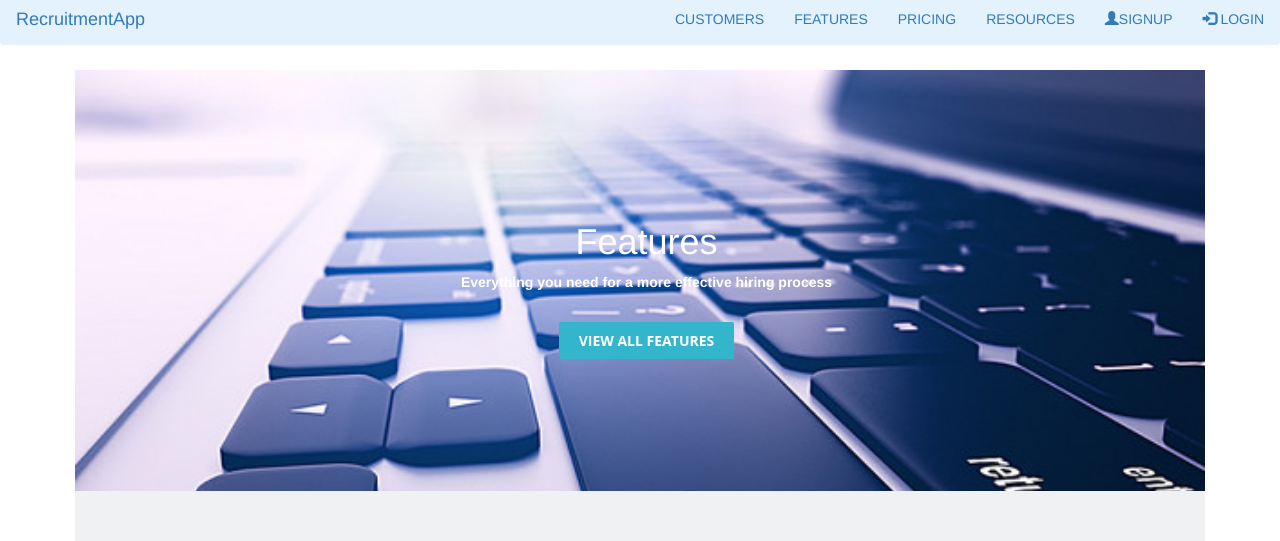
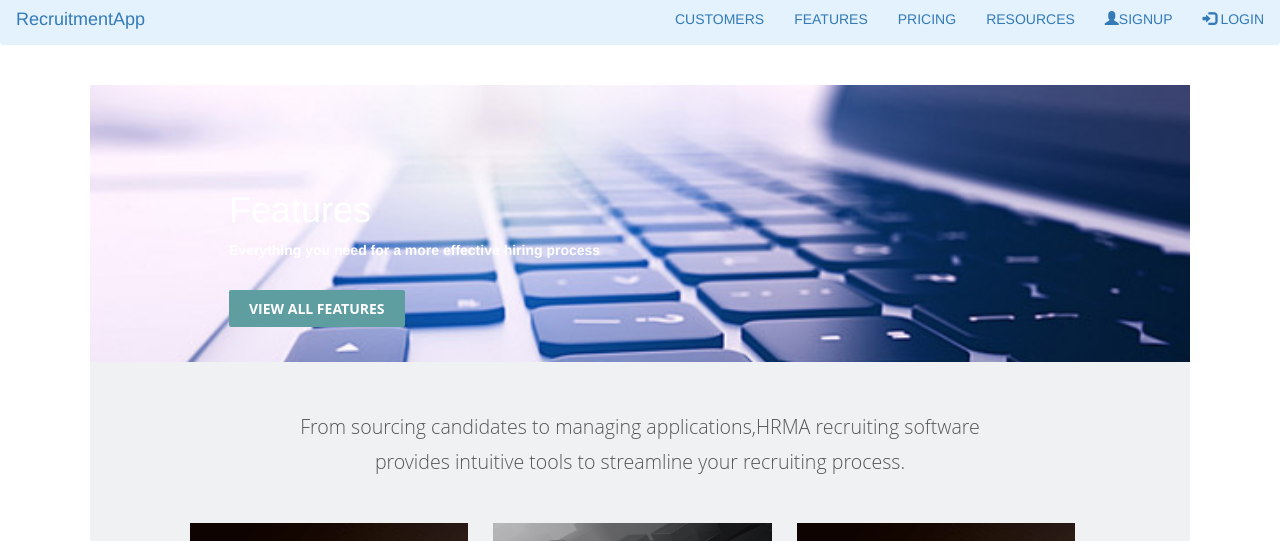
Before and after one commit to swaroop22/recruitmentApp, an Angular app: page /features in a window 1280 px wide. Shown: the part 337-878 px from the top of the page. Built offline with nearby package versions, Linux system fonts and the light colour scheme.

Commit message:
Update features.component.css

```diff
--- a/src/app/features/features.component.css
+++ b/src/app/features/features.component.css
@@ -1,8 +1,13 @@
+.intro-content{
+ margin:10px;
+  padding:10px;
+}
+
+
 
 /** Section1**/
 .intro.features-landing {
   background-image: url(feature.jpg);
-  background-repeat: no-repeat;
   background-size: cover;
 }
 
@@ -44,7 +49,7 @@ section {
   @media (min-width: 768px)
 
     .container {
-      width: 750px;
+      width: 1000px;
     }
 
     .container {
@@ -63,7 +68,6 @@ section {
 
       }
 
-/* */
 
       .intro .intro__wrapper {
         left: 1em;
@@ -72,11 +76,13 @@ section {
         position: relative;
         top: calc(50% - 26px);
         padding-right: 20px;
-        margin: 92px;
+        margin: 45px;
       }
 
         .intro h1,.intro p {
           color: white;
+          float:left;
+          clear:both;
       }
 /*2 */
 
@@ -89,7 +95,7 @@ section {
 
       .btn--primary
       {
-        background-color: #33b6cb;
+        background-color: cadetblue;
       }
 
       .btn--primary {
@@ -105,6 +111,8 @@ section {
         text-decoration: none;
         transition: all 0.3s ease;
         -webkit-appearance: none;
+        float:left;
+        clear:both;
       }
 
        .btn--primary {
@@ -130,7 +138,7 @@ section {
       .content-wrapper p.no-margin {
         margin: 0;
         padding:6px;
-        font-size:1.6em;
+        font-size:1.4em;
       }
 
 
@@ -140,12 +148,10 @@ section {
       }
 
       .no-margin {
-        margin: 18px !important;
+        margin: -50px !important;
       }
 
-      .centered {
-        text-align: center;
-      }
+
 
         .intro-light {
           font-family: "Open Sans", "Helvetica Neue", Arial, sans-serif;
```
